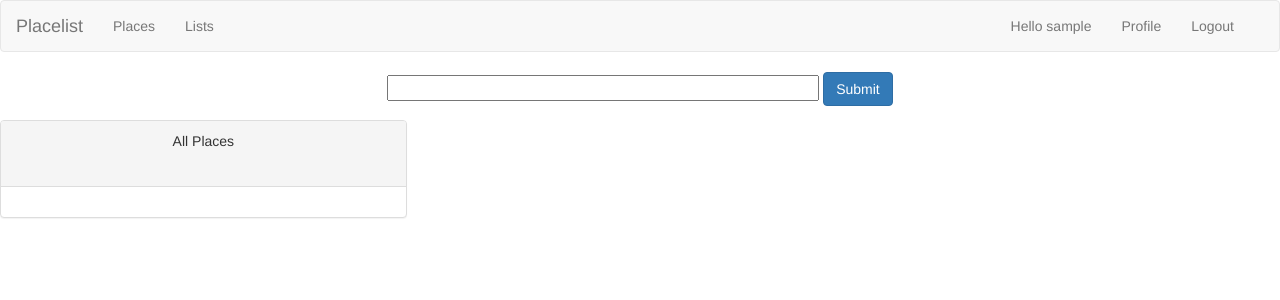
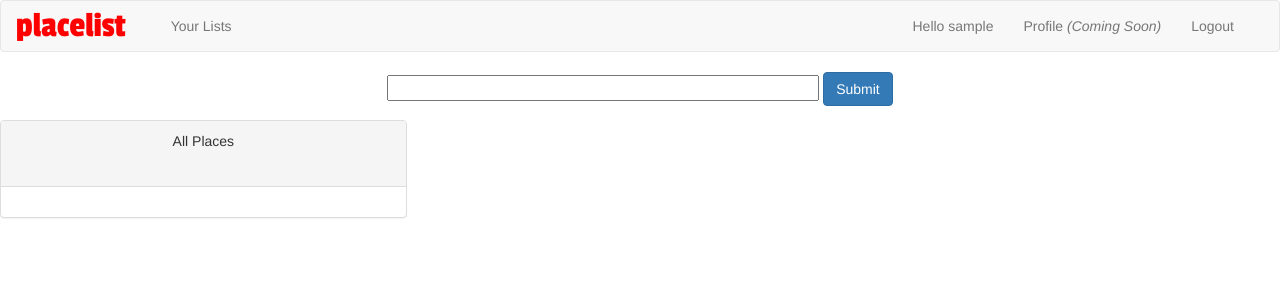
Before and after one commit to NearGreenPhilly/placelister, a Django app: page /listr/places/ in a window 1280 px wide. Shown: the top 300 px of the page. Run offline with Django 3.2, Linux system fonts and the light colour scheme; the visitor is signed in with stand-in values (Sample User, id 1); data that the repository does not hold is empty; some libraries are stand-ins or nearby versions.

Commit message:
Changes to places view

```diff
--- a/listr/templates/listr/base.html
+++ b/listr/templates/listr/base.html
@@ -9,8 +9,19 @@
     <link rel="stylesheet" href="https://maxcdn.bootstrapcdn.com/bootstrap/3.3.7/css/bootstrap.min.css">
     <link rel="stylesheet" href="https://cdnjs.cloudflare.com/ajax/libs/bootstrap-social/5.0.0/bootstrap-social.css">
     <link rel="stylesheet" href="https://maxcdn.bootstrapcdn.com/font-awesome/4.6.3/css/font-awesome.min.css">
+    <link href="https://fonts.googleapis.com/css?family=Passion+One" rel="stylesheet">
 
   </head>
+
+  <style>
+      #headert {
+          font-family: 'Passion One';
+{#          font-weight: bold;#}
+          font-size: 36px;
+          color: red;
+          margin-right: 15px;
+      }
+  </style>
 
   <body>
     <nav class="navbar navbar-default" role="navigation">
@@ -23,15 +34,15 @@
             <span class="icon-bar"></span>
             <span class="icon-bar"></span>
           </button>
-          <a class="navbar-brand" href="/">Placelist</a>
+          <a id="headert" class="navbar-brand" href="/">placelist</a>
       </div>
 
       <!-- Collect the nav links, forms, and other content for toggling -->
       <div class="collapse navbar-collapse" id="bs-example-navbar-collapse-1">
         <ul class="nav navbar-nav navbar-left">
           {% if user.is_authenticated %}
-          <li><a href="/listr/places">Places</a></li>
-          <li><a href="/listr/lists">Lists</a></li>
+{#          <li><a href="/listr/places">Places</a></li>#}
+          <li><a href="/listr/lists">Your Lists</a></li>
           {% endif %}
         </ul>
         <ul class="nav navbar-nav navbar-right">
@@ -47,7 +58,9 @@
           {% if user.is_authenticated %}
 
             <li><a>Hello {{user}}</a></li>
-            <li><a href="/listr/profile/">Profile</a></li>
+            <li><a>Profile <i>(Coming Soon)</i></a></li>
+{#            <li><a href="/listr/profile/">Profile</a></li>#}
+
             <li><a href="/listr/logout/">Logout</a></li>
           {% endif %}
         </ul>
--- a/listr/templates/listr/login.html
+++ b/listr/templates/listr/login.html
@@ -11,7 +11,7 @@
 
     <body>
       <div class="container text-center">
-        <form class="form-signin" id="login_form" method="post" action="/listr/login/">
+        <form class="form-signin" id="login_form" method="post" action="/listr/login/" autocomplete="off">
           {% csrf_token %}
           {% load bootstrap %}
           <h2 class="form-signin-heading">Login</h2>
--- a/listr/urls.py
+++ b/listr/urls.py
@@ -14,8 +14,7 @@ urlpatterns = [
     url(r'^register/$', views.register, name='register'),
     url(r'^login/$', views.user_login, name='login'),
     url(r'^logout/$', views.user_logout, name='logout'),
-    url(r'^api/$', views.api_examples, name='api'),
-
+    # url(r'^api/$', views.api_examples, name='api'),
     url(r'^lists/$', views.lists, name='lists'),
     url(r'^new_list/$', views.new_list, name='new_list'),
 
--- a/listr/views.py
+++ b/listr/views.py
@@ -53,7 +53,7 @@ class PlacesList(DetailView):
 
         gj = serialize('geojson', clist.places.all(),
           geometry_field='point',
-          fields=('name',))
+          fields=('name','neighborhood','address',))
 
         # pprint(gj)
 
@@ -61,6 +61,7 @@ class PlacesList(DetailView):
         context['clist'] = [clist]
         context['listid'] = self.kwargs['pk']
         context['places'] = pla
+        context['lusers'] = [clist.created_by.username]
         context['geoj'] = gj
         context['lists'] = List.objects.all()
 
@@ -115,11 +116,14 @@ class PlacesList(DetailView):
 
         gj = serialize('geojson', clist.places.all(),
           geometry_field='point',
-          fields=('name',))
+          fields=('name', 'neighborhood', 'address',))
+
 
         context['clist'] = [clist]
         context['listid'] = self.kwargs['pk']
-        context['user'] = clist.created_by
+        context['lusers'] = [clist.created_by.username]
+
+        print(clist.created_by)
         context['places'] = list(clist.places.all())
         context['geoj'] = gj
         # context['lists'] = List.objects.all()
@@ -407,7 +411,7 @@ def user_login(request):
         if user:
             if user.is_active:
                 login(request, user)
-                return HttpResponseRedirect('/listr/api/')
+                return HttpResponseRedirect('/listr/lists/')
             else:
                 return HttpResponse("Your Django Hackathon account is disabled.")
         else:
--- a/placelist/settings.py
+++ b/placelist/settings.py
@@ -57,6 +57,7 @@ INSTALLED_APPS = (
     'django.contrib.messages',
     'django.contrib.staticfiles',
     'django.contrib.gis',
+    'tastypie',
     'bootstrapform',
     'rest_framework',
     'listr',
--- a/placelist/urls.py
+++ b/placelist/urls.py
@@ -2,9 +2,13 @@ from django.conf.urls import include, url
 from django.contrib import admin
 from listr import views
 
+from listr.api import ListResource
+
+list_resource = ListResource()
 
 urlpatterns = [
     url(r'^$', views.index, name='index'),
     url(r'^listr/', include('listr.urls')),
+    url(r'^api/', include(list_resource.urls)),
     url(r'^admin/', include(admin.site.urls)),
 ]
```
Also changed, not shown: listr/api.py (added, +19 -0 lines), listr/templates/listr/place_list.html (+16 -6 lines).
